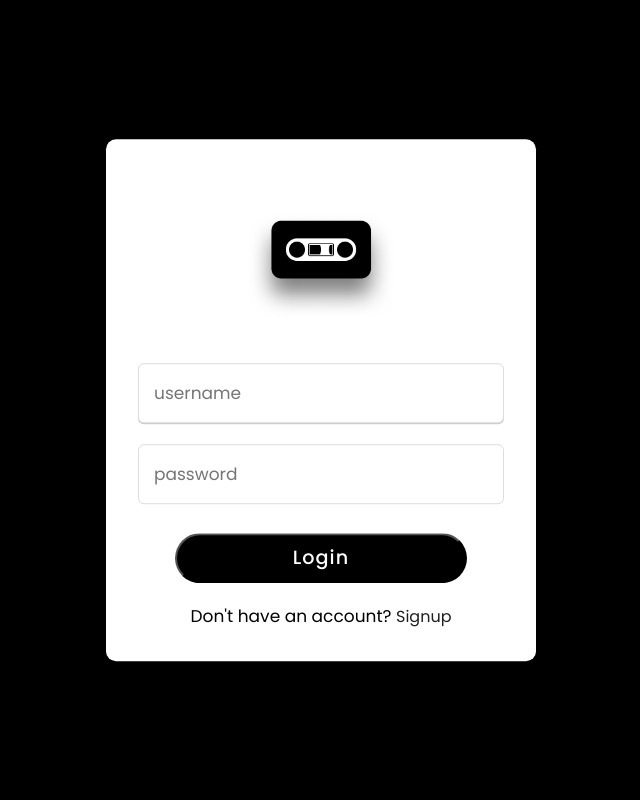
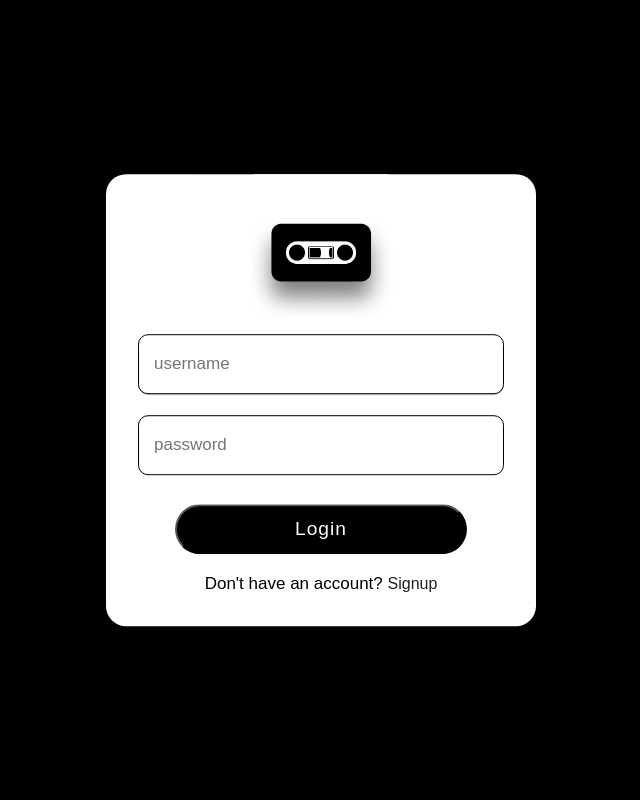
Before and after one commit to VladOXPR/MixTape, a Django app: page /signin in a window 1280 px wide. Shown: the whole page, without its empty margins (319-959 px from the left). Run offline with Django 4.2, Linux system fonts and the light colour scheme; some libraries are stand-ins or nearby versions.

Commit message:
Profile/login page cleanup

```diff
--- a/static/css/login.css
+++ b/static/css/login.css
@@ -5,7 +5,7 @@
     margin: 0;
     padding: 0;
     box-sizing: border-box;
-    font-family: 'Poppins', sans-serif;
+    font-family: 'Inter-Bold', sans-serif;
 }
 
 body {
@@ -29,13 +29,14 @@ body {
     transform: translate(-50%, -50%);
     max-width: 430px;
     width: 80%;
-    background: #fff;
-    border-radius: 10px;
+    background: #FFF;
+    border-radius: 20px;
     box-shadow: 0 5px 10px rgba(0, 0, 0, 0.3);
 }
 
 .login-container .form {
     padding: 2rem;
+    padding-top: 0;
 }
 
 
@@ -80,8 +81,8 @@ body {
     padding: 0 15px;
     font-size: 17px;
     margin-bottom: 1.3rem;
-    border: 1px solid #ddd;
-    border-radius: 6px;
+    border: 1px solid #000;
+    border-radius: 10px;
     outline: none;
 }
 
--- a/static/css/settings.css
+++ b/static/css/settings.css
@@ -169,6 +169,7 @@
 .minor-buttons {
     height: 25px;
     background: #FF4F00;
+    border-color: #5F1D00;
     color: #758087;
     border-radius: 15px;
     display: flex;
@@ -181,7 +182,7 @@
 }
 
 .confirm-btn {
-    position: absolute;
+    position: relative;
     width: 30%;
     margin-top: 10px;
 
--- a/templates/login.html
+++ b/templates/login.html
@@ -23,8 +23,8 @@
 
     <div class="login-container">
         <div class="login form">
-            <div style="display: flex; justify-content: center;">
-                <img src="{% static 'favicon.png' %}" style="width: 10rem; margin-bottom: 2rem;">
+            <div style="display: flex; justify-content: center; border-radius: 20px;">
+                <img src="{% static 'favicon.png' %}" style="width: 10rem;">
             </div>
 <!--            <header>Login</header>-->
 
--- a/templates/settings.html
+++ b/templates/settings.html
@@ -41,6 +41,7 @@
         {% csrf_token %}
         {% render_field form.profileimg class+="settings-pfp" %}
         <label for="id_profileimg" class="image-container" id="image-box">
+
             <img src="{{ user_profile.profileimg.url }}" id="image-box" class="public-block"
                  style="width: 100%; filter: brightness(75%)">
 
--- a/templates/signup.html
+++ b/templates/signup.html
@@ -23,7 +23,9 @@
     </div>
     <div class="login-container">
         <div class="registration form">
-            <header>Signup</header>
+            <div style="display: flex; justify-content: center;">
+                <img src="{% static 'favicon.png' %}" style="width: 10rem;">
+            </div>
                         <form action="" enctype="multipart/form-data" id="signUpForm" class="settings-form">
                             {% csrf_token %}
                             {% render_field form.email placeholder="Enter your Email" %}
```
Also changed, not shown: static/css/profile.css (+8 -16 lines), templates/profile.html (+3 -19 lines), db.sqlite3, media/cover_images/pfp_infsTEW.png (added).
